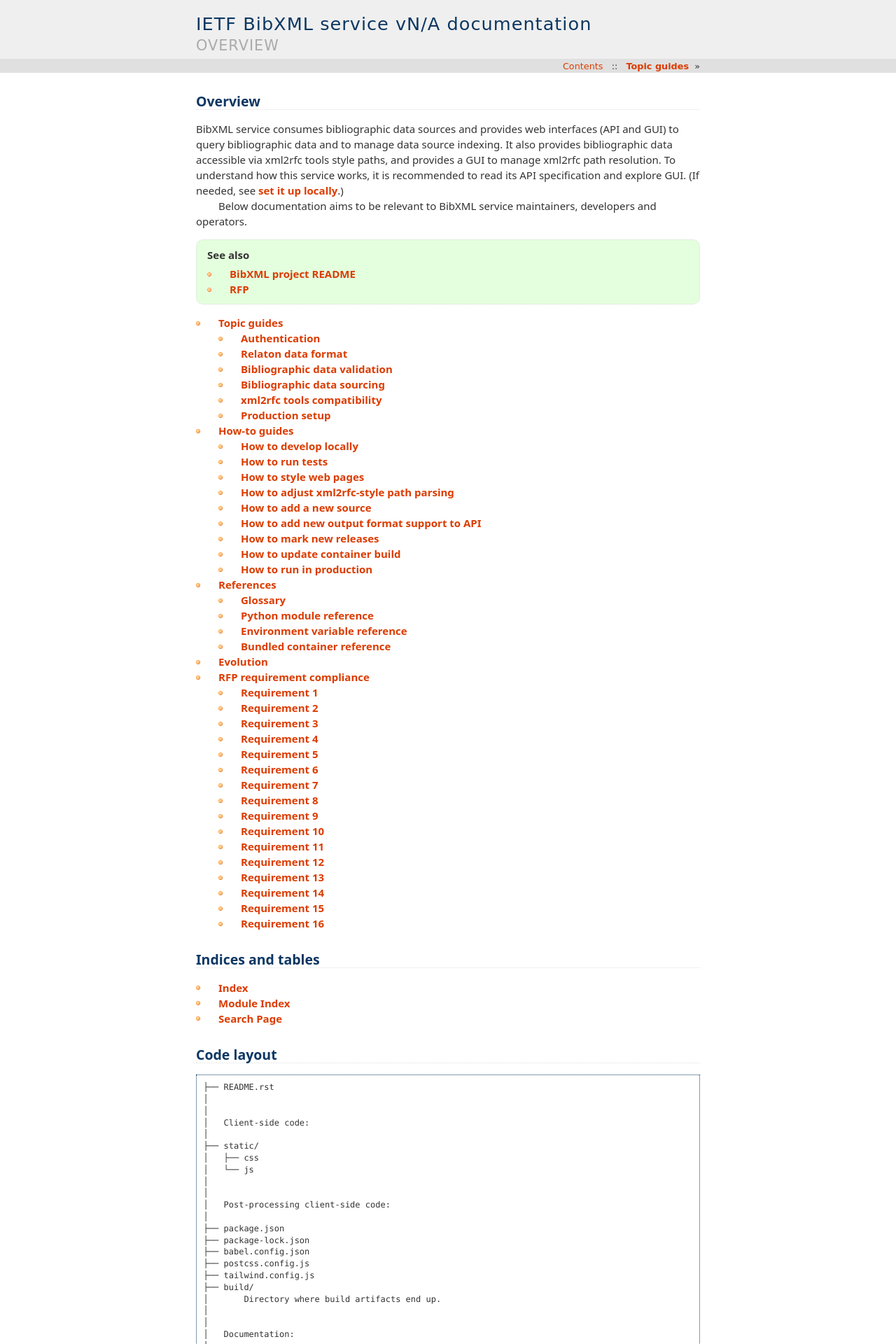
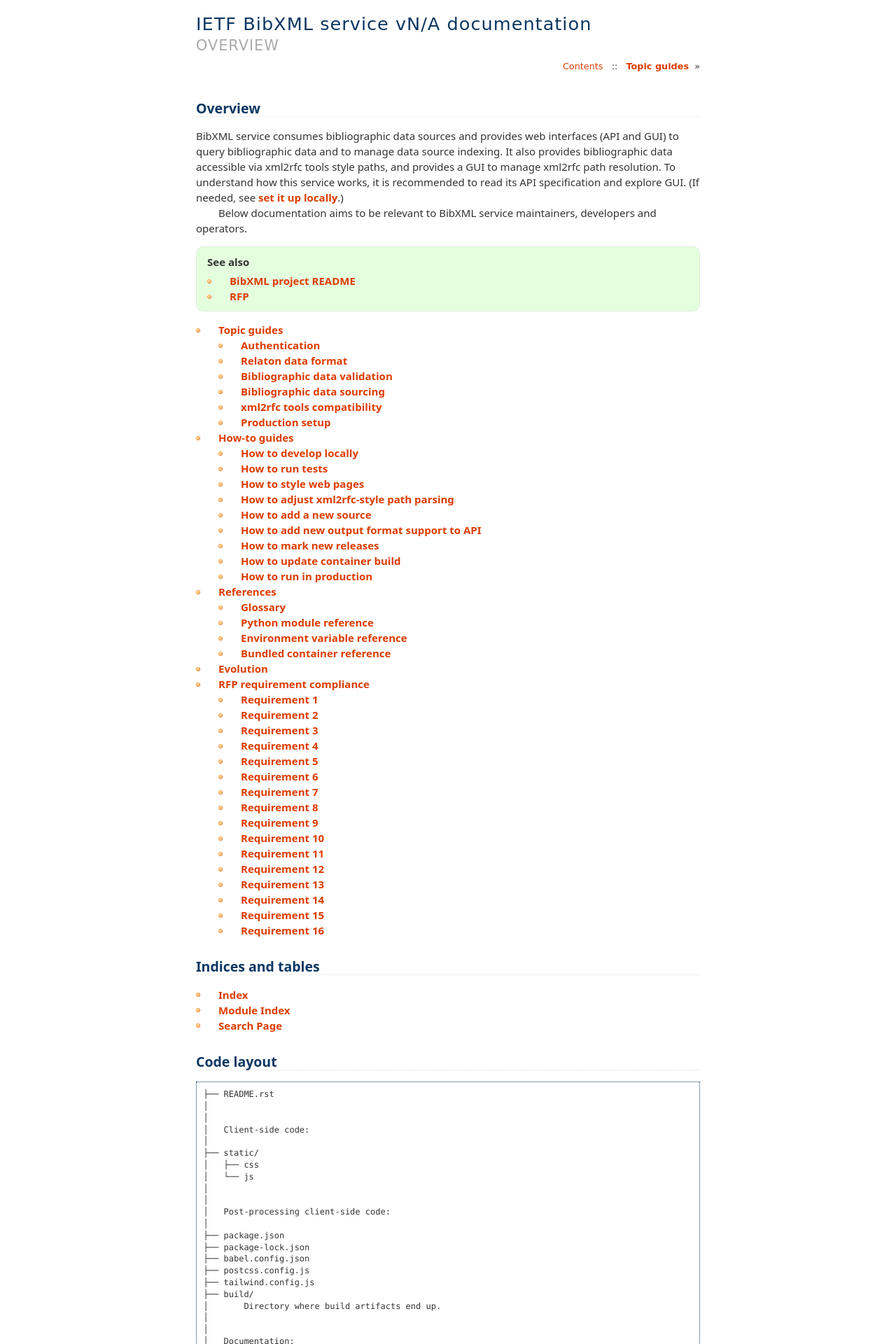
Before and after one commit to ietf-tools/bibxml-service, a Sphinx documentation site: the page built from docs/index.rst, in a window 1280 px wide. Shown: the top 1920 px of the page at 70% size. Built offline with Sphinx 7.4.7, drawn with Linux system fonts in a browser that asks for light colours; pages that are not in the unit, such as notebooks, are missing from menus.

Commit message:
docs: fix awkward layout on narrow viewports

```diff
--- a/docs/_static/custom-haiku.css
+++ b/docs/_static/custom-haiku.css
@@ -1,3 +1,13 @@
+/* Global */
+html, div.bottomnav {
+  background: unset;
+}
+
+div.bottomnav p {
+  margin: 0 40px;
+}
+
+
 /* References */
 
 a.reference.external .viewcode-link .pre {
@@ -87,6 +97,16 @@
 
 div.header h1 {
   white-space: nowrap;
+  overflow: hidden;
+  text-overflow: ellipsis;
+  height: unset;
+}
+
+.topnav p,
+.bottomnav p {
+  white-space: nowrap;
+  overflow-x: auto;
+  padding-bottom: 10px;
 }
 
 p {
```
